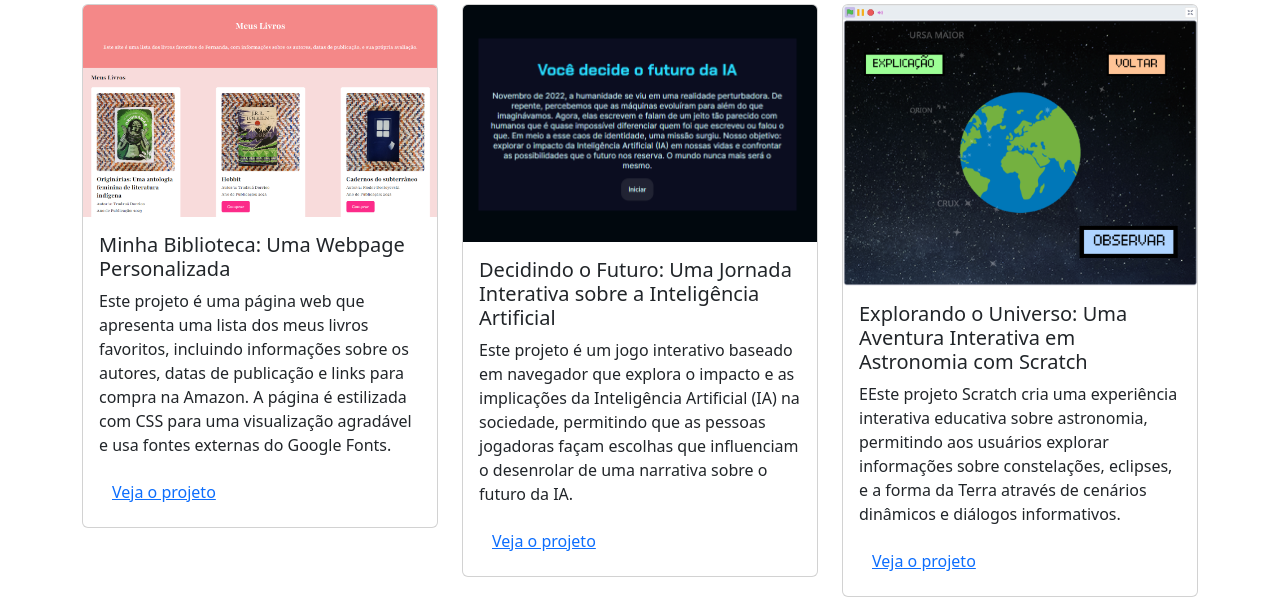
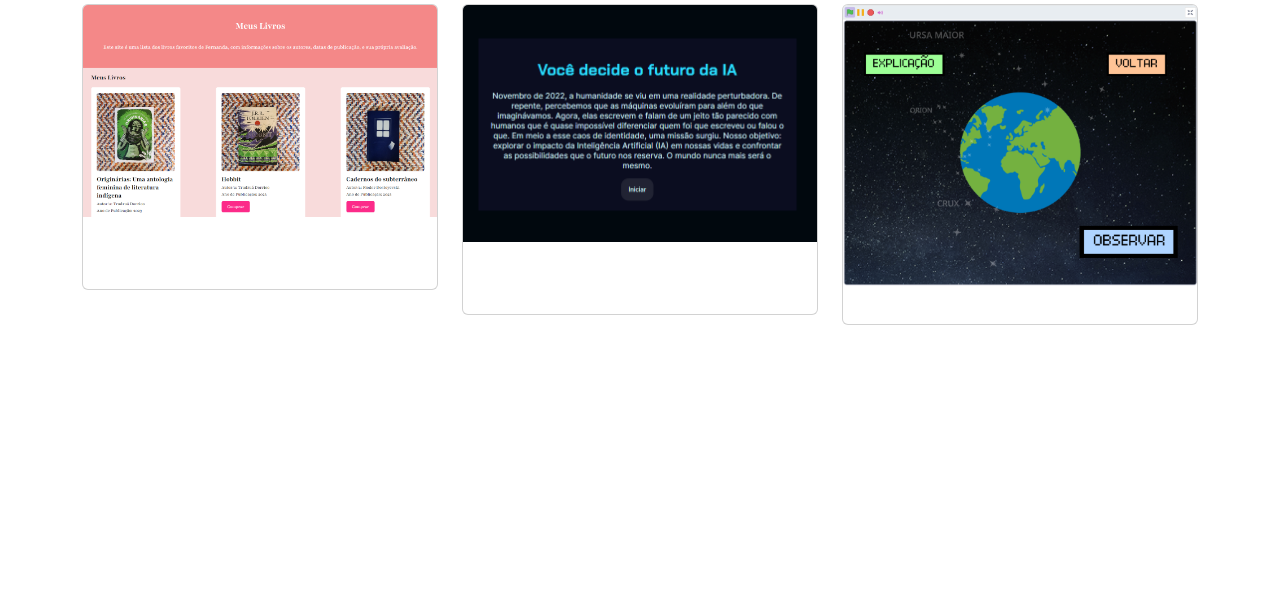
Before and after one commit to EnzzoCastro/portf-lio, a plain HTML site: page index.html in a window 1280 px wide. Shown: the part 338-935 px from the top of the page. After the commit the page ends 800 px from the top, so only its background shows below. Drawn offline with nearby package versions, Linux system fonts and the light colour scheme.

Commit message:
Add files via upload

```diff
--- a/index.html
+++ b/index.html
@@ -29,30 +29,23 @@
             <!-- Projeto 1 -->
             <div class="col-md-4">
                 <div class="card">
-                    <img src="img/projeto-1.png" class="card-img-top" alt="Imagem do projeto de biblioteca virtual">
+                    <img src="img/projeto-1.png" class="card-img-top" alt=>
                     <div class="card-body">
-                        <h5 class="card-title">Minha Biblioteca: Uma Webpage Personalizada</h5>
-                        <p class="card-text">Este projeto é uma página web que apresenta uma lista dos meus livros
-                            favoritos, incluindo informações sobre os autores, datas de publicação e links para compra
-                            na Amazon. A página é estilizada com CSS para uma visualização agradável e usa fontes
-                            externas do Google Fonts.
+                        <h5 class="card-title"></h5>
+                        <p class="card-text">
                         </p>
-                        <button type="button" class="btn btn-link">Veja o projeto</button>
+                        <button type="button" class="btn btn-link"></button>
                     </div>
                 </div>
             </div>
             <!-- Projeto 2 -->
             <div class="col-md-4">
                 <div class="card">
-                    <img src="img/projeto-2.png" class="card-img-top" alt="Imagem do projeto de biblioteca virtual">
+                    <img src="img/projeto-2.png" class="card-img-top" alt>
                     <div class="card-body">
-                        <h5 class="card-title">Decidindo o Futuro: Uma Jornada Interativa sobre a Inteligência
-                            Artificial</h5>
-                        <p class="card-text">Este projeto é um jogo interativo baseado em navegador que explora o
-                            impacto e as implicações da Inteligência Artificial (IA) na sociedade, permitindo que as
-                            pessoas jogadoras façam escolhas que influenciam o desenrolar de uma narrativa sobre o
-                            futuro da IA.</p>
-                        <button type="button" class="btn btn-link">Veja o projeto</button>
+                        <h5 class="card-title"></h5>
+                        <p class="card-text"></p>
+                        <button type="button" class="btn btn-link"></button>
                     </div>
                 </div>
             </div>
@@ -60,15 +53,12 @@
             <!-- Projeto 3 -->
             <div class="col-md-4">
                 <div class="card">
-                    <img src="img/projeto-3.png" class="card-img-top" alt="Imagem do projeto de biblioteca virtual">
-                    <div class="card-body">
-                        <h5 class="card-title">Explorando o Universo: Uma Aventura Interativa em Astronomia com Scratch
-                        </h5>
-                        <p class="card-text">EEste projeto Scratch cria uma experiência interativa educativa sobre
-                            astronomia, permitindo aos usuários explorar informações sobre constelações, eclipses, e a
-                            forma da Terra através de cenários dinâmicos e diálogos informativos.
+                    <img src="img/projeto-3.png" class="card-img-top" alt=">
+                    "card-body">
+                        <h5 class="card-title"></h5>
+                        <p class="card-text">
                         </p>
-                        <button type="button" class="btn btn-link">Veja o projeto</button>
+                        <button type="button" class="btn btn-link"></button>
                     </div>
                 </div>
             </div>
```
